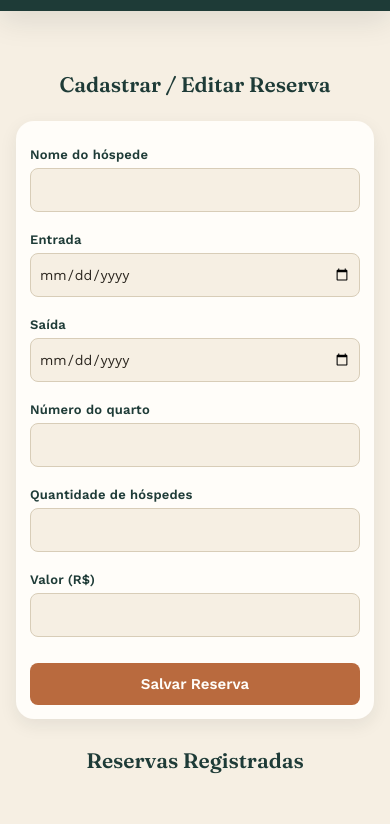
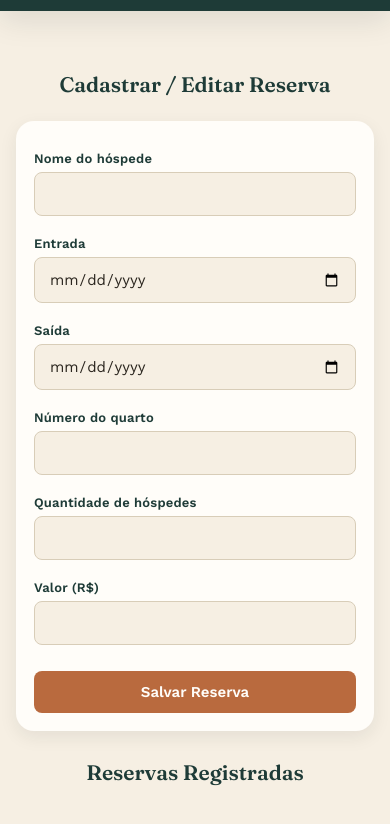
Before and after one commit to sofiakatzender/site-pousada, a plain HTML site: page reservas.html in a window 390 px wide. Shown: the part 84-908 px from the top of the page. Drawn offline with nearby package versions, Linux system fonts and the light colour scheme; no server answers.

Commit message:
Add files via upload

```diff
--- a/style.css
+++ b/style.css
@@ -166,17 +166,6 @@ input {
 input:focus {
   outline: 2px solid var(--sage);
   outline-offset: 1px;
-}
-
-/* input[type="date"] no iOS tem um "conteúdo interno" (dia/mês/ano + ícone)
-   que às vezes ignora min-width:0 e força a barra a ficar mais larga que
-   o container. -webkit-appearance:none tira esse comportamento nativo
-   problemático e deixa a barra obedecer o width:100% normalmente. */
-input[type="date"] {
-  min-width: 0;
-  max-width: 100%;
-  -webkit-appearance: none;
-  appearance: none;
 }
 
 button {
@@ -469,15 +458,6 @@ tr:nth-child(even) td { background: var(--sand); }
     padding: 22px;
   }
 
-  .panel {
-    padding: 14px;
-  }
-
-  input[type="date"] {
-    padding: 12px 8px;
-    font-size: 14px;
-  }
-
   .topbar .brand {
     font-size: 15px;
   }
```
